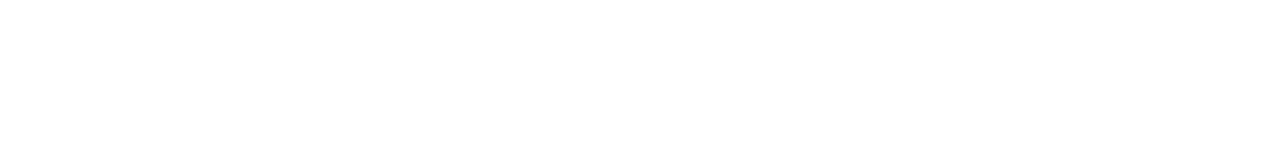
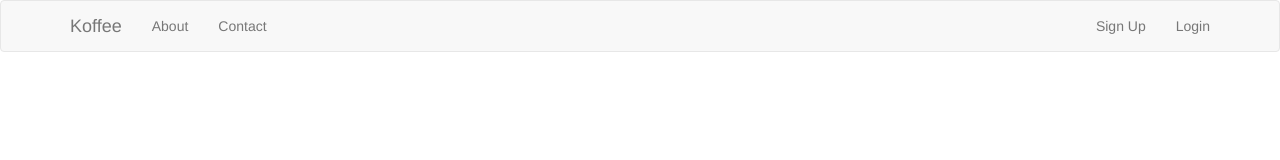
Before and after one commit to jambion/webdev_bootcamp, a plain HTML site: page Section 7 - Bootstrap/navbars.html in a window 1280 px wide. Drawn offline with Linux system fonts and the light colour scheme.

Commit message:
finish bootstrap

```diff
--- a/Section 7 - Bootstrap/navbars.html
+++ b/Section 7 - Bootstrap/navbars.html
@@ -2,9 +2,25 @@
 <html>
 <head>
 	<title>Bootstrap Navbars</title>
-	<link rel="stylesheet" type="text/css" href="">
+	<link rel="stylesheet" type="text/css" href="bootstrap.css">
 </head>
 <body>
+	<nav class="navbar navbar-default">
+		<div class="container">
+			<div class="navbar-header">
+				<a href="#" class="navbar-brand">Koffee</a>
+			</div>
+			<ul class="nav navbar-nav">
+				<li><a href="#">About</a></li>
+				<li><a href="#">Contact</a></li>
+			</ul>
+			<ul class="nav navbar-nav navbar-right">
+				<li><a href="#">Sign Up</a></li>
+				<li><a href="#">Login</a></li>
+			</ul>
+		</div>
 
+
+	</nav>
 </body>
 </html>
```
Also changed, not shown: Section 5 - Introduction to CSS/navbars.html (+5 -1 lines).
